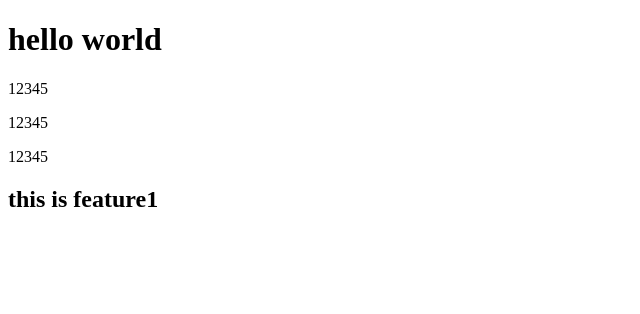
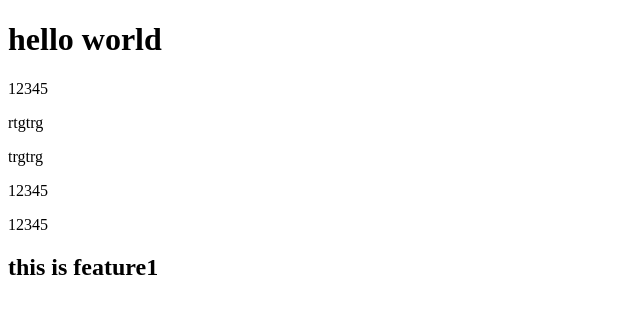
Before and after one commit to ANGELO619/CODECAMP-7-Homework, a plain HTML site: page Homework/gittest.html in a window 1280 px wide. Shown: the whole page, without its empty margins (0-640 px from the left). Drawn offline with Linux system fonts and the light colour scheme.

Commit message:
add two line

```diff
--- a/Homework/gittest.html
+++ b/Homework/gittest.html
@@ -10,6 +10,8 @@
 <body>
   <h1>hello world</h1>
   <p>12345</p>
+  <p>rtgtrg</p>
+  <p>trgtrg</p>
   <p>12345</p>
   <p>12345</p>
 
```
